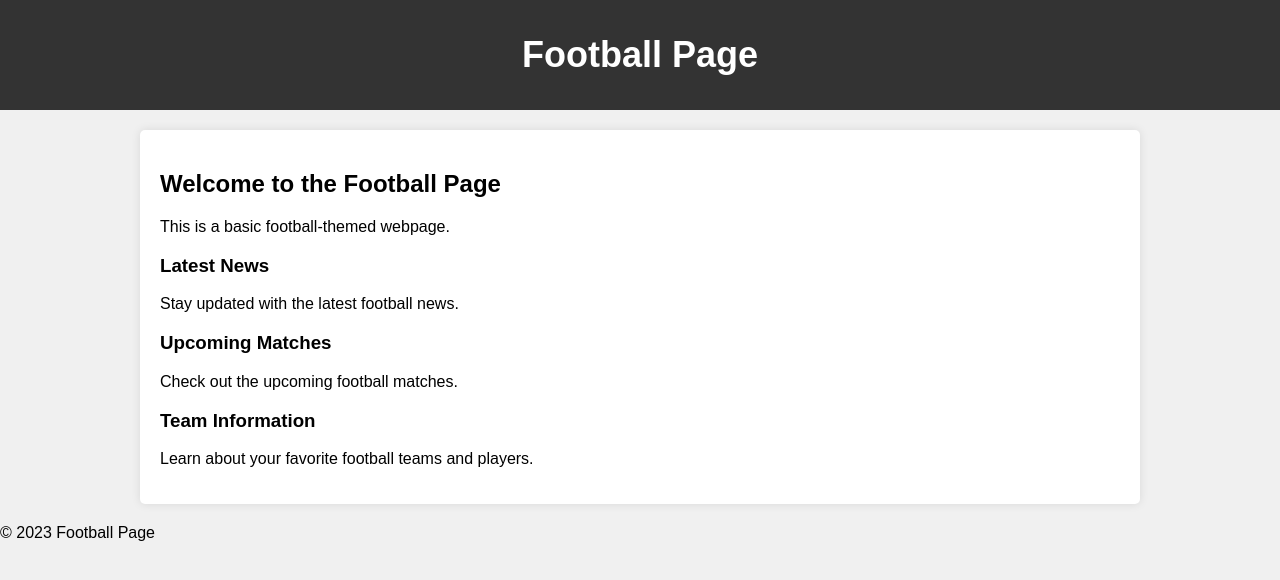
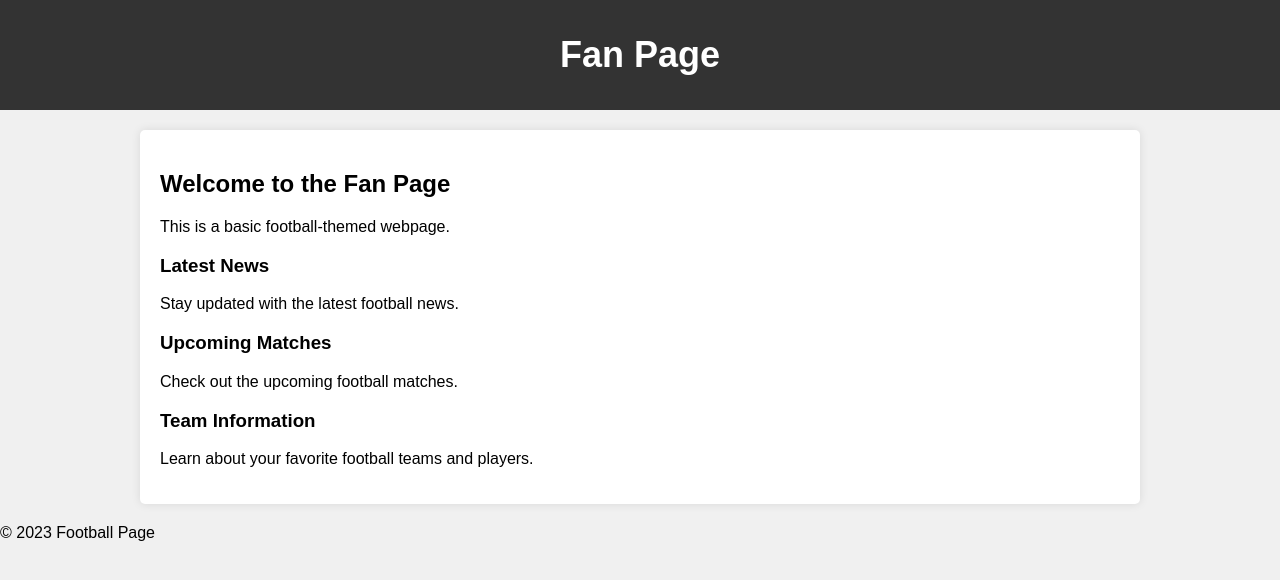
Before and after one commit to Imr233/urban-machine, a website: page src/index.html in a window 1280 px wide. Drawn offline with Linux system fonts and the light colour scheme.

Commit message:
Update index.html

```diff
--- a/src/index.html
+++ b/src/index.html
@@ -3,7 +3,7 @@
 <head>
     <meta charset="UTF-8">
     <meta name="viewport" content="width=device-width, initial-scale=1.0">
-    <title>Football Page</title>
+    <title>Fan Page</title>
     <style>
         /* Add your CSS styles here */
         body {
@@ -34,10 +34,10 @@
 </head>
 <body>
     <header>
-        <h1>Football Page</h1>
+        <h1>Fan Page</h1>
     </header>
     <div class="container">
-        <h2>Welcome to the Football Page</h2>
+        <h2>Welcome to the Fan Page</h2>
         <p>This is a basic football-themed webpage.</p>
         <h3>Latest News</h3>
         <p>Stay updated with the latest football news.</p>
```
